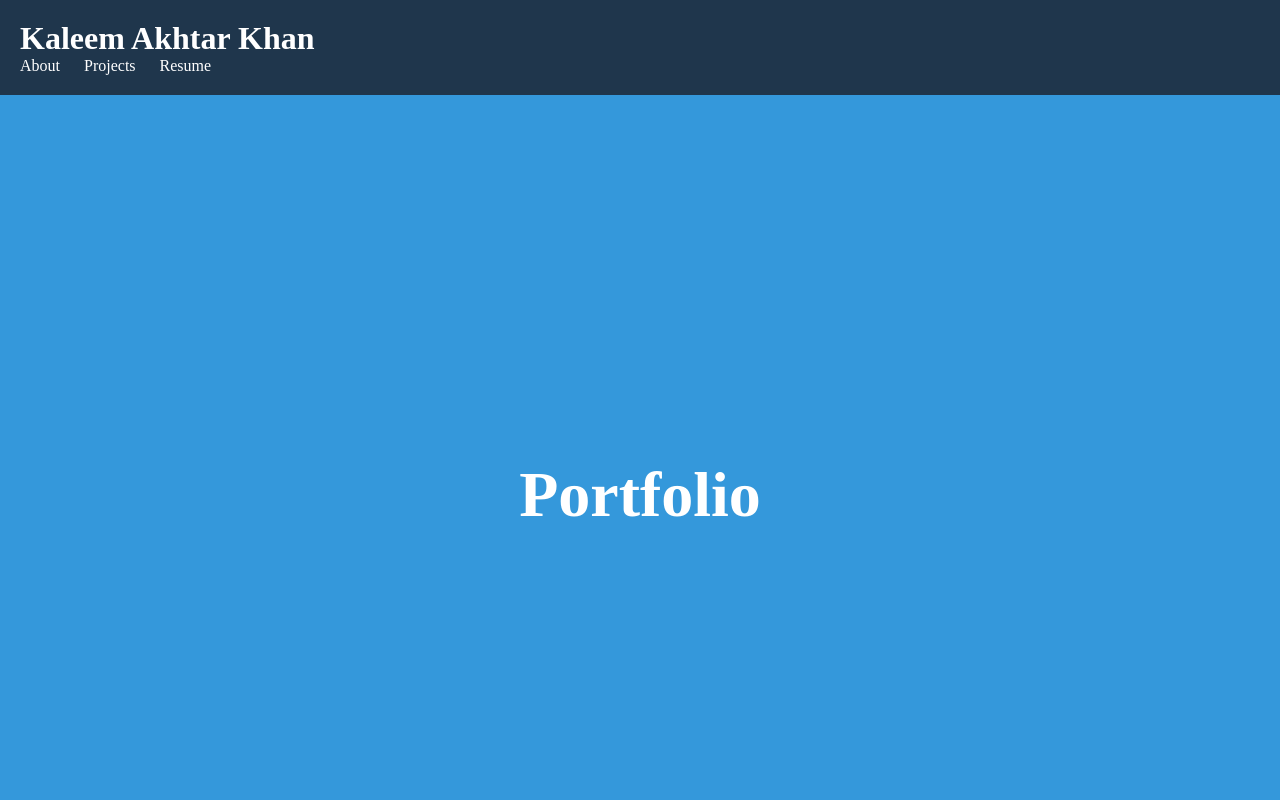
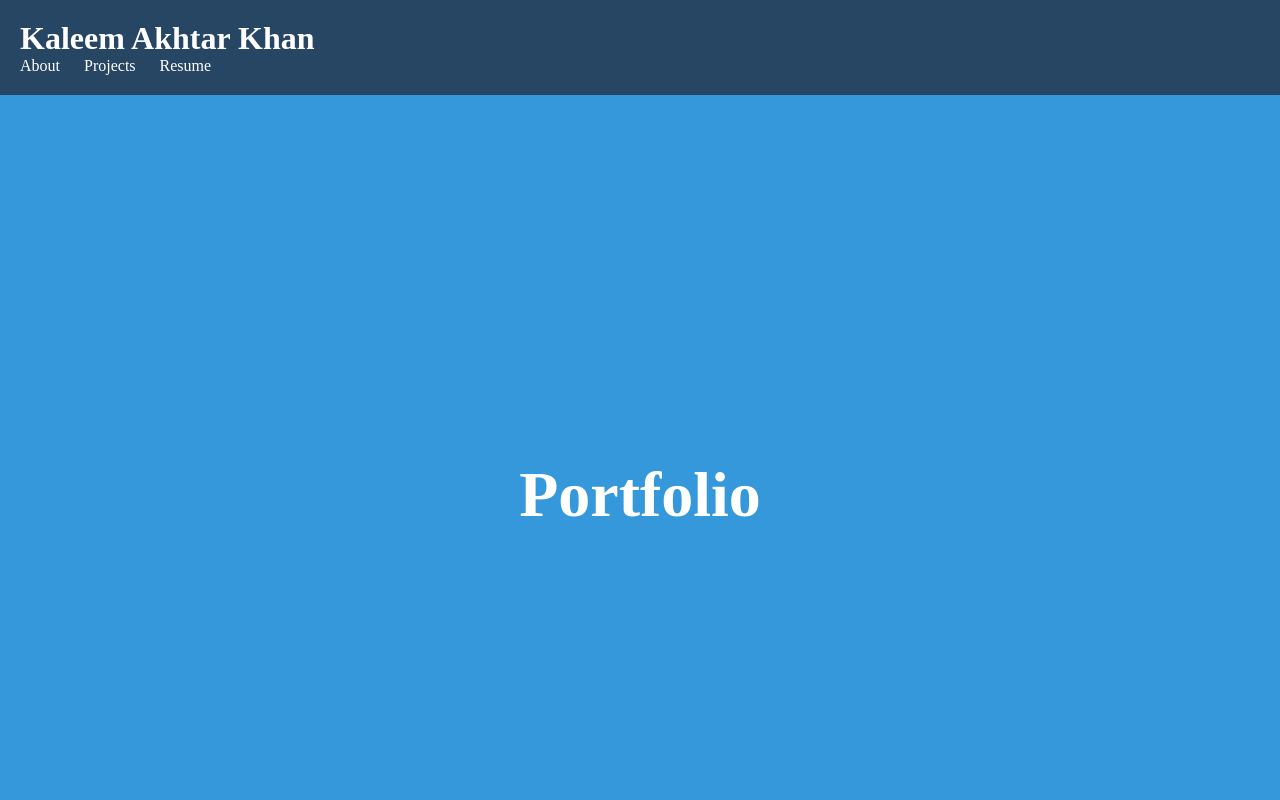
Before and after one commit to KaleemAkhtarKhan/CodeAlpha-Intern, a plain HTML site: page P Portfolio Website/index.html in a window 1280 px wide. Shown: the top 800 px of the page. Drawn offline with Linux system fonts and the light colour scheme.

Commit message:
updated css

```diff
--- a/P Portfolio Website/styles.css
+++ b/P Portfolio Website/styles.css
@@ -7,7 +7,7 @@
 
 /* Styling Header */
 header {
-    background-color: #1f364c; /* Dark blue */
+    background-color: #264663; /* Dark blue */
     color: #fff;
     padding: 20px;
 }
```
